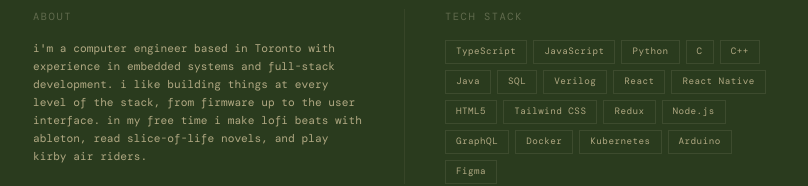
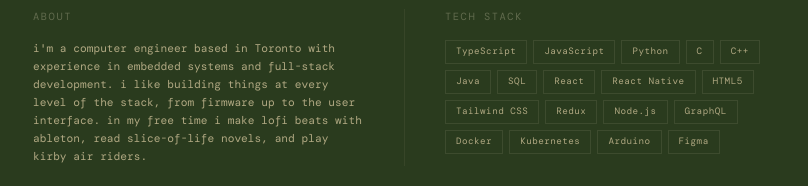
Before and after one commit to musaad-hydary/portfolio, a React (Vite) app: page / in a window 1280 px wide. Shown: the part 453-639 px from the top of the page, without its empty margins (235-1043 px from the left). Built offline with nearby package versions, Linux system fonts and the light colour scheme; no server answers; a web font is replaced by a local one.

Commit message:
added more to stack

```diff
--- a/src/components/About.tsx
+++ b/src/components/About.tsx
@@ -7,7 +7,6 @@ const STACK = [
   "C++",
   "Java",
   "SQL",
-  "Verilog",
 
   // Frontend
   "React",
```
